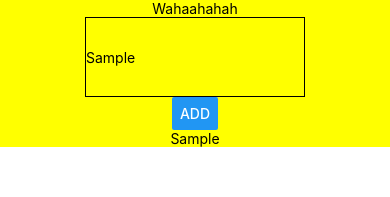
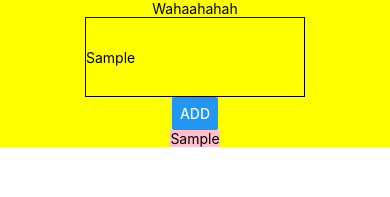
Before and after one commit to andrewleong/react-native-photo-places, a React Native app: screen / in a window 390 px wide. Both pictures are taken after typing "Sample" into the empty fields and a click on the button "ADD". Shown: the top 197 px of the page. Built offline with nearby package versions, Linux system fonts and the light colour scheme.

Commit message:
Handle delete places

```diff
--- a/App.js
+++ b/App.js
@@ -7,7 +7,8 @@ import {
   Text,
   StatusBar,
   TextInput,
-  Button
+  Button,
+  TouchableHighlight,
 } from 'react-native';
 
 import {
@@ -31,9 +32,25 @@ class App extends Component {
         })
     }
 
+    handleDeletePlaces = (id) => {
+        const { places } = this.state;
+        const filteredPlaces = places.filter((p,i) => i !== id )
+        this.setState({
+            places: filteredPlaces
+        })
+    }
+
     render() {
         const generatePlaces = (places) => {
-            return places.map(place => <Text>{place}</Text>)
+            return places.map((place, index) => {
+                return (
+                <TouchableHighlight onPress={() => this.handleDeletePlaces(index)}>
+                    <View>
+                        <Text>{place}</Text>
+                    </View>
+                </TouchableHighlight>
+                )
+            })
         }
         return (
         <Fragment>
@@ -51,7 +68,9 @@ class App extends Component {
                         onPress={this.handleAddPlaces}
                         title="Add"
                     />
-                    {generatePlaces(this.state.places)}
+                    <View style={{backgroundColor: 'pink'}}>
+                        {generatePlaces(this.state.places)}
+                    </View>
                 </View>
             </SafeAreaView>
         </Fragment>
```
